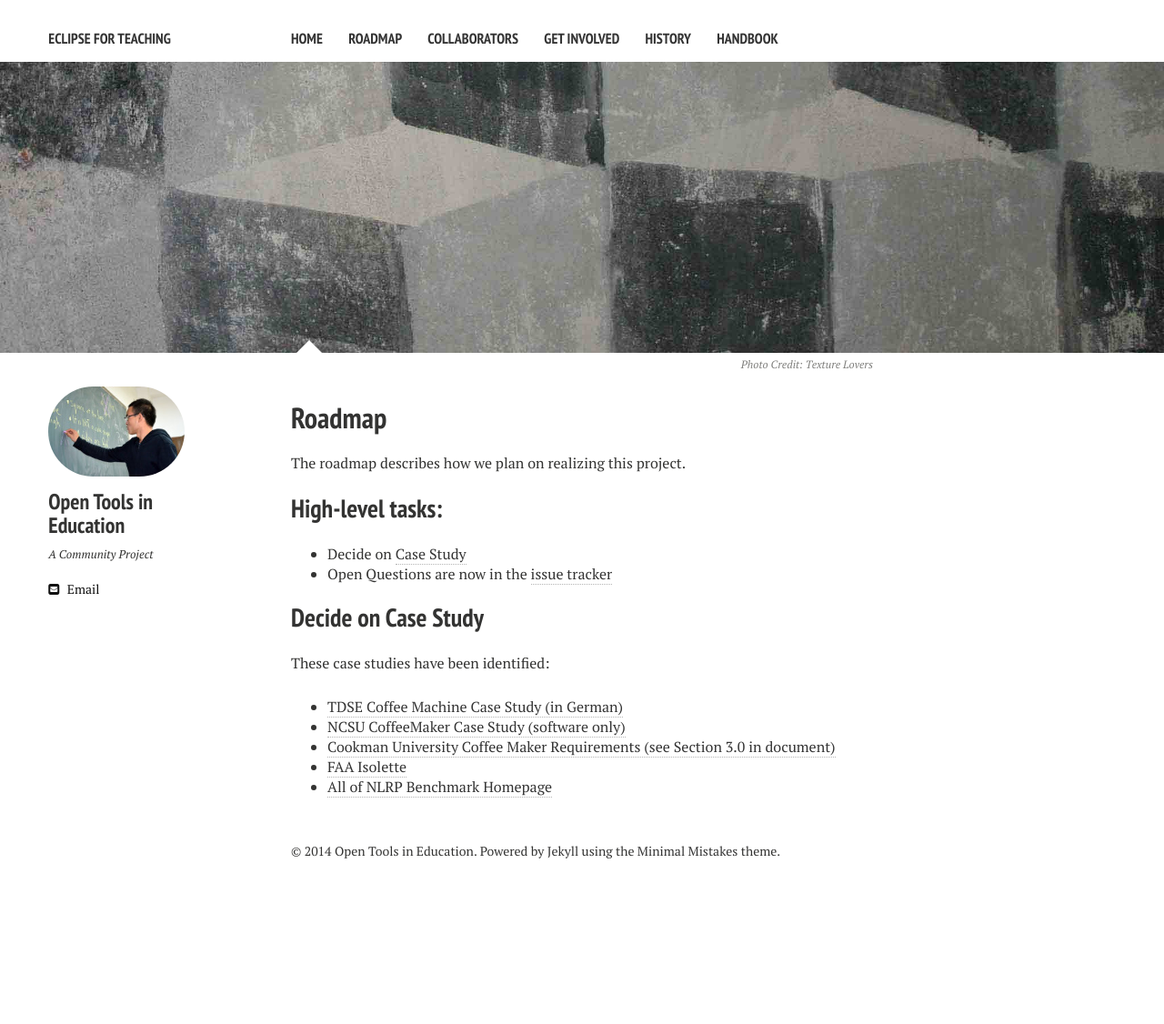
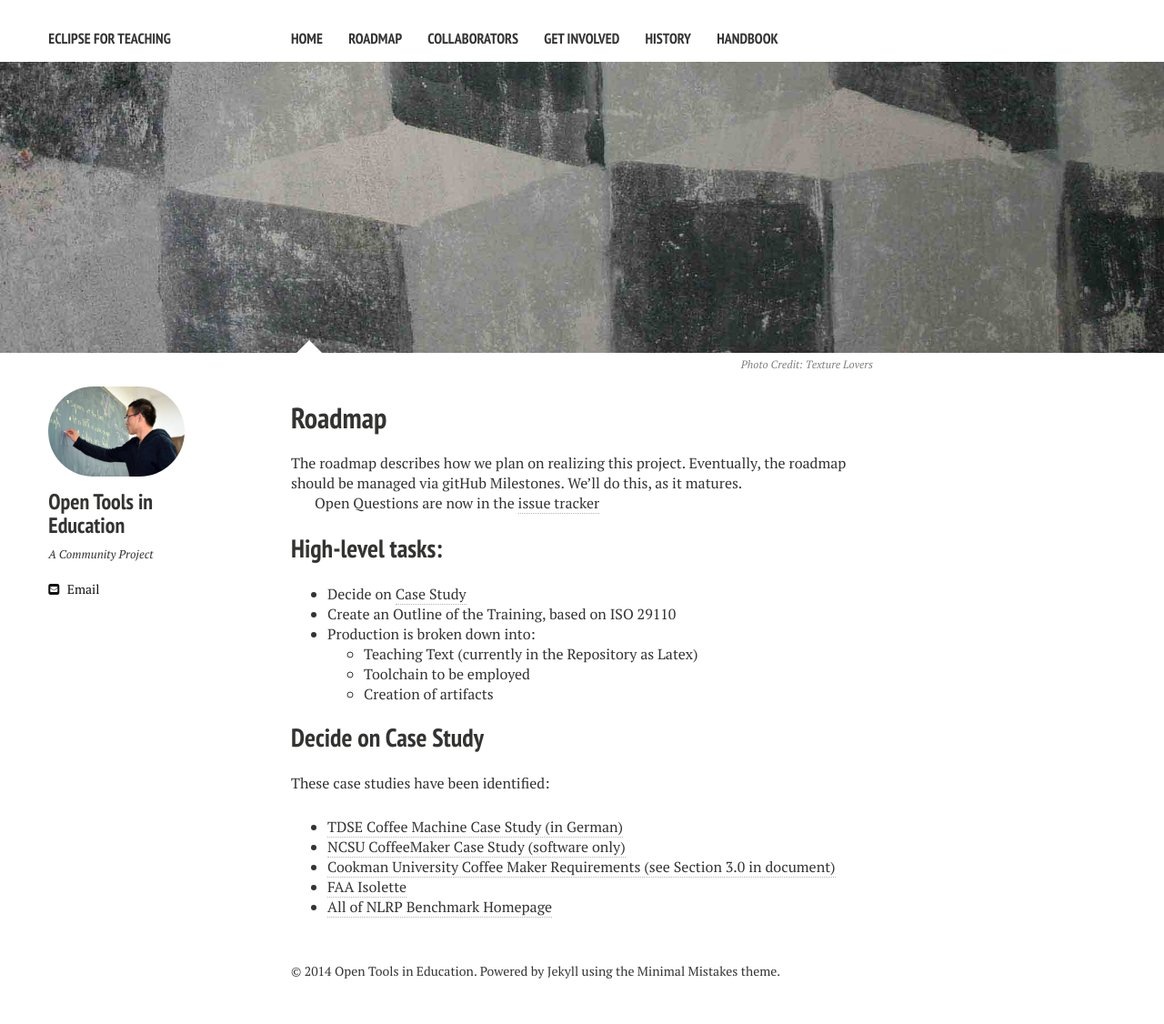
Before and after one commit to jastram/teaching, a Jekyll site: the page built from roadmap/index.md, in a window 1280 px wide. Shown: the whole page at 91% size. Built offline with Jekyll 4.4.1, drawn with Linux system fonts in a browser that asks for light colours; nearby versions of some CDN libraries; before the commit the page ends 994 px from its top, so only the background shows below that.

Commit message:
Materials

```diff
--- a/roadmap/index.md
+++ b/roadmap/index.md
@@ -10,12 +10,18 @@ image:
   creditlink: http://texturelovers.com
 ---
 
-The roadmap describes how we plan on realizing this project.
+The roadmap describes how we plan on realizing this project.  Eventually, the roadmap should be managed via gitHub Milestones.  We'll do this, as it matures.
+
+Open Questions are now in the [issue tracker](https://github.com/jastram/teaching/labels/question)
 
 ## High-level tasks:
 
 * Decide on [Case Study](https://wiki.eclipse.org/RMF/Teaching#Case_Study)
-* Open Questions are now in the [issue tracker](https://github.com/jastram/teaching/labels/question)
+* Create an Outline of the Training, based on ISO 29110
+* Production is broken down into:
+  * Teaching Text (currently in the Repository as Latex)
+  * Toolchain to be employed
+  * Creation of artifacts
 
 ## Decide on Case Study
 
```
Also changed, not shown: posts/index.md (+4 -0 lines).
